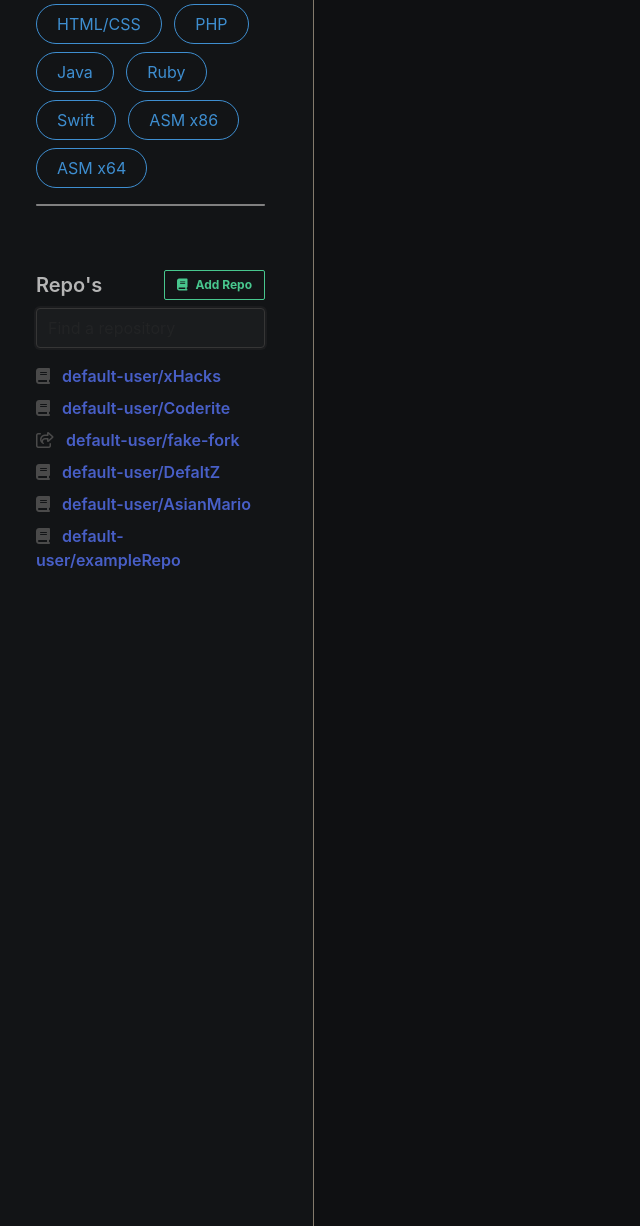
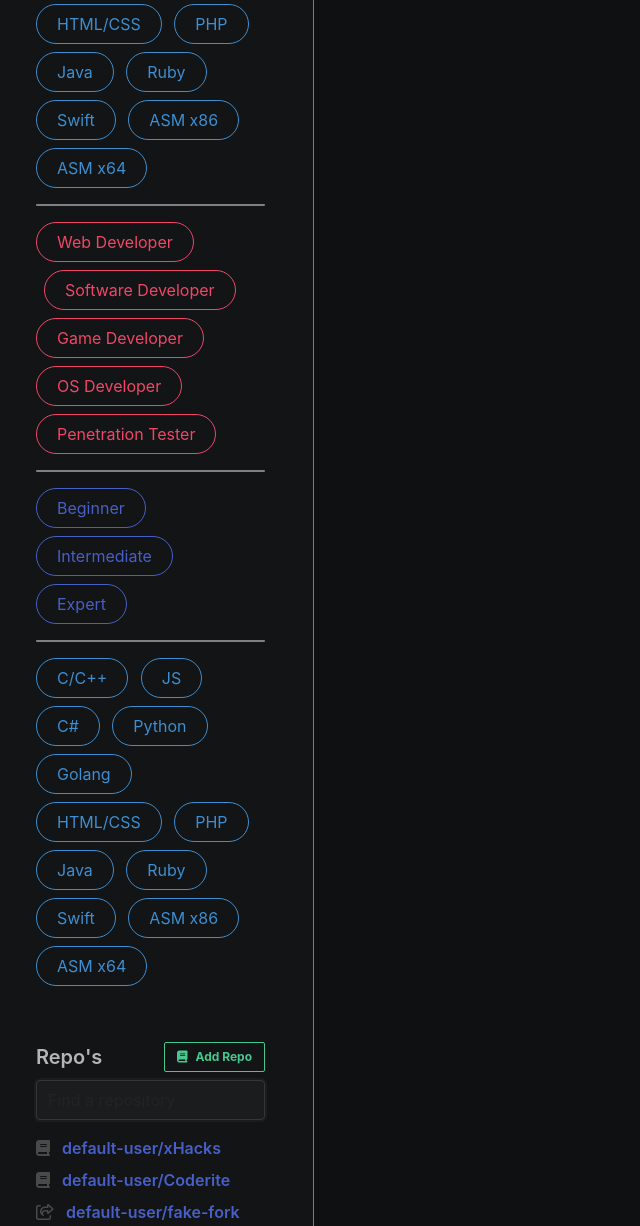
Before and after one commit to ghostly-developer/Coderite, a Django app: page /test in a window 1280 px wide. Shown: the part 737-1963 px from the top of the page, without its empty margins (0-640 px from the left). Run offline with Django 3.2, Linux system fonts and the light colour scheme; some libraries are stand-ins or nearby versions.

Commit message:
Minor save commit

```diff
--- a/coderite/templates/base.html
+++ b/coderite/templates/base.html
@@ -14,6 +14,7 @@
       src="https://kit.fontawesome.com/89001a8358.js"
       crossorigin="anonymous"
     ></script>
+    <script src="/node_modules/bulma-extensions.js"></script>
     <link
       rel="stylesheet"
       href="https://cdn.jsdelivr.net/npm/bulma@0.9.2/css/bulma.min.css"
@@ -292,6 +293,198 @@
             class="rounded mt-2 mb-4"
             style="border-top: 1px solid gray; border-radius: 3px; background-color: #808080;"
           />
+          <button  id="webD" class="
+          button
+          radio
+          is-link is-rounded is-outlined
+          mr-2
+          mb-2
+          is-danger
+        ">
+        Web Developer
+      </button>
+      <button  id="softwareD" class="
+          button
+          radio
+          is-link is-rounded is-outlined
+          mr-2
+          mb-2
+          is-danger
+        ">
+        Software Developer
+      </button>
+      <button  id="gameD" class="
+          button
+          is-link is-rounded is-outlined
+          mr-2
+          mb-2
+          is-danger
+        ">
+        Game Developer
+      </button>
+      <button id="OSD" class="
+          button
+          is-link is-rounded is-outlined
+          mr-2
+          mb-2
+          is-danger
+        ">
+        OS Developer
+      </button>
+      <button id="penT" class="
+          button
+          is-link is-rounded is-outlined
+          mr-2
+          mb-2
+          is-danger
+        ">
+        Penetration Tester
+      </button>
+
+      <hr
+      class="rounded mt-2 mb-4"
+      style="border-top: 1px solid gray; border-radius: 3px; background-color: #808080;"
+    />
+      <button  id="Beginner" class="
+          button
+          is-link is-rounded is-outlined
+          mr-2
+          mb-2
+          is-link
+        ">
+        Beginner
+      </button>
+      <button  id="Intermediate" class="
+          button
+          is-link is-rounded is-outlined
+          mr-2
+          mb-2
+          is-link
+        ">
+        Intermediate
+      </button>
+      <button  id="Expert" class="
+          button
+          is-link is-rounded is-outlined
+          mr-2
+          mb-2
+          is-link
+        ">
+        Expert
+      </button>
+
+      <hr
+      class="rounded mt-2 mb-4"
+      style="border-top: 1px solid gray; border-radius: 3px; background-color: #808080;"
+    />
+      <button  id="CPP" class="
+          button
+          is-link is-rounded is-outlined
+          mr-2
+          mb-2
+          is-info
+        ">
+        C/C++
+      </button>
+      <button  id="JS" class="
+          button
+          is-link is-rounded is-outlined
+          mr-2
+          mb-2
+          is-info
+        ">
+        JS
+      </button>
+      <button  id="C#" class="
+          button
+          is-link is-rounded is-outlined
+          mr-2
+          mb-2
+          is-info
+        ">
+        C#
+      </button>
+      <button  id="PY" class="
+          button
+          is-link is-rounded is-outlined
+          mr-2
+          mb-2
+          is-info
+        ">
+        Python
+      </button>
+      <button  id="GOL" class="
+          button
+          is-link is-rounded is-outlined
+          mr-2
+          mb-2
+          is-info
+        ">
+        Golang
+      </button>
+      <button  id="HTMLCSS" class="
+          button
+          is-link is-rounded is-outlined
+          mr-2
+          mb-2
+          is-info
+        ">
+        HTML/CSS
+      </button>
+      <button  id="PHP" class="
+          button
+          is-link is-rounded is-outlined
+          mr-2
+          mb-2
+          is-info
+        ">
+        PHP
+      </button>
+      <button  id="JAVA" class="
+          button
+          is-link is-rounded is-outlined
+          mr-2
+          mb-2
+          is-info
+        ">
+        Java
+      </button>
+      <button  id="RUBY" class="
+          button
+          is-link is-rounded is-outlined
+          mr-2
+          mb-2
+          is-info
+        ">
+        Ruby
+      </button>
+      <button  id="SWI" class="
+          button
+          is-link is-rounded is-outlined
+          mr-2
+          mb-2
+          is-info
+        ">
+        Swift
+      </button>
+      <button  id="ASM86" class="
+          button
+          is-link is-rounded is-outlined
+          mr-2
+          mb-2
+          is-info
+        ">
+        ASM x86
+      </button>
+      <button  id="ASM64" class="
+          button
+          is-link is-rounded is-outlined
+          mr-2
+          mb-2
+          is-info
+        ">
+        ASM x64
+      </button>
             </div>
             </div>
           </div>
```
